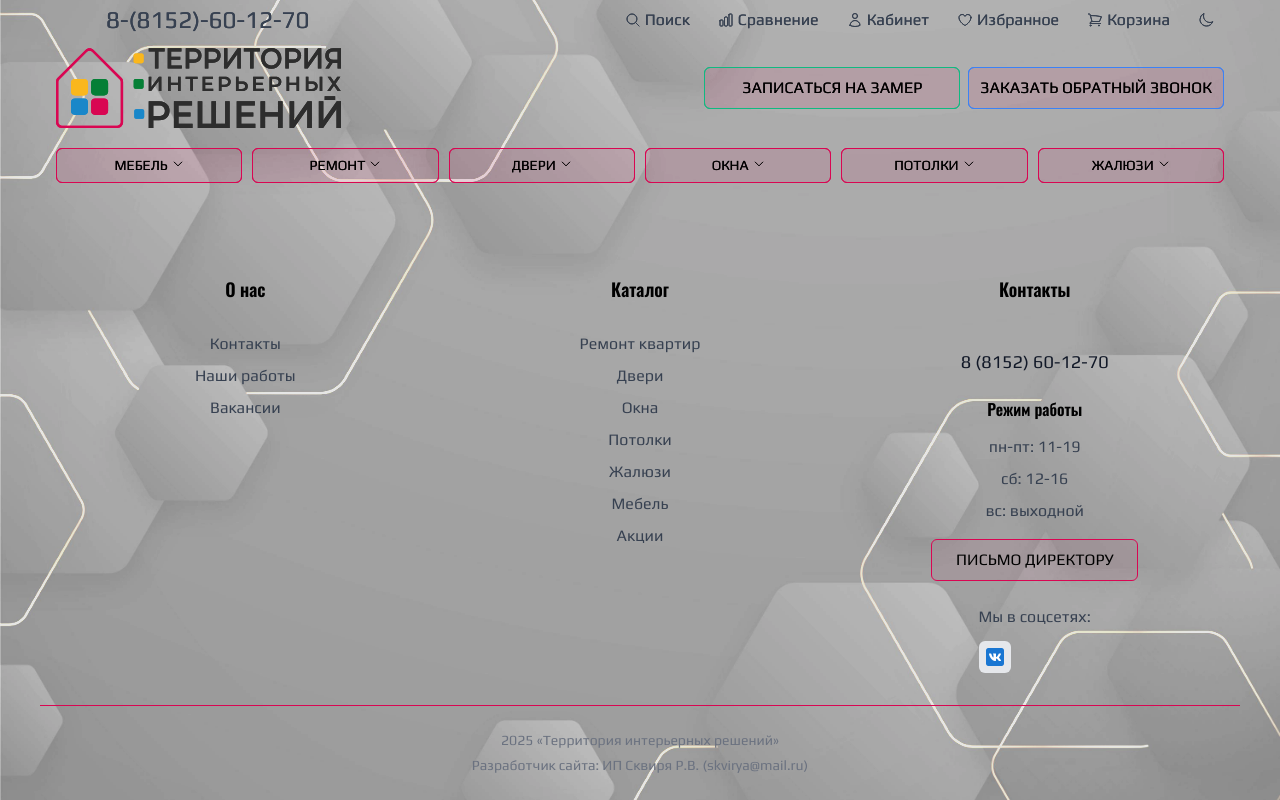
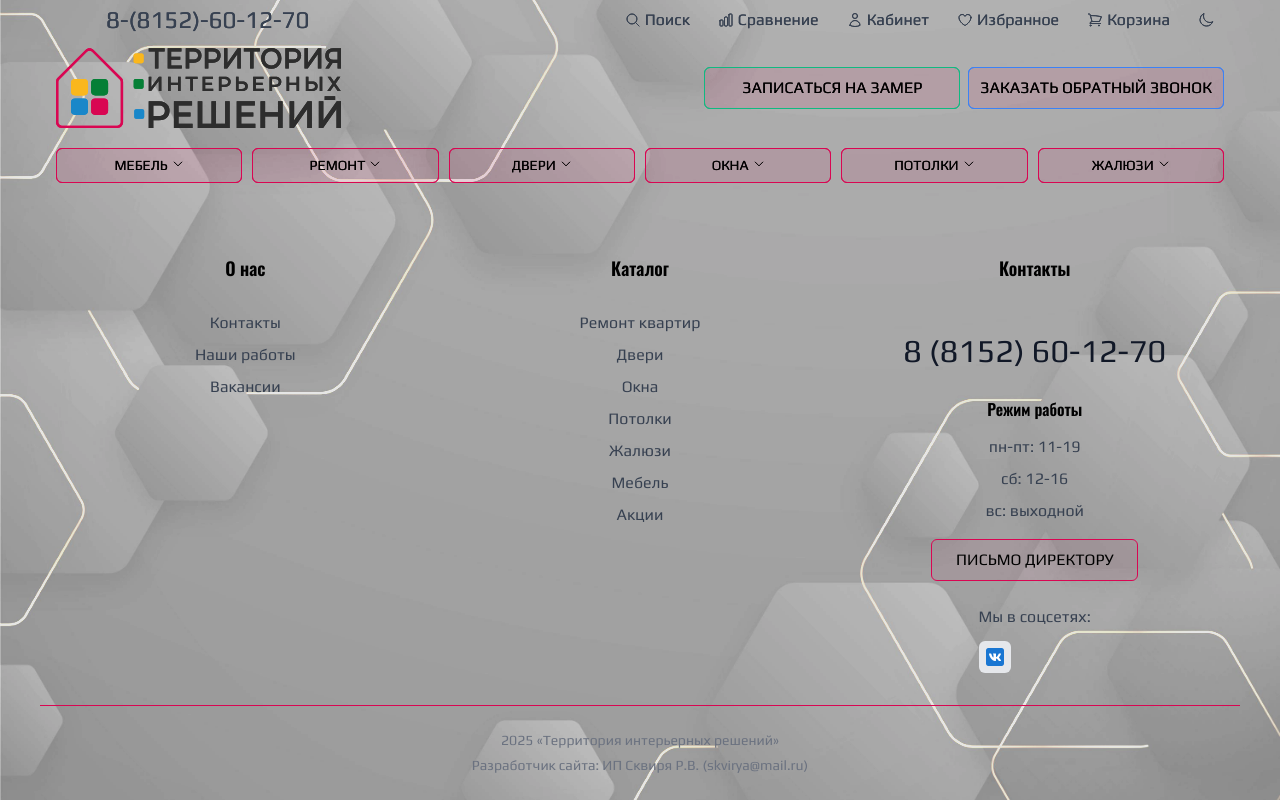
Before and after one commit to Ruslan-Skv/tir-platform, a React (Vite) app in the folder tir-frontend/: page / in a window 1280 px wide. Built offline with nearby package versions, Linux system fonts and the light colour scheme.

Commit message:
fix: поправил шрифт в футере

```diff
--- a/tir-frontend/src/widgets/footer/ui/Footer/ContactSection/ContactSection.module.css
+++ b/tir-frontend/src/widgets/footer/ui/Footer/ContactSection/ContactSection.module.css
@@ -32,7 +32,7 @@
 
 .phone {
   color: #111827;
-  font-size: 1.125rem;
+  font-size: 2rem;
   font-weight: 500;
   margin: 1rem 0;
 }
--- a/tir-frontend/src/widgets/footer/ui/Footer/Footer.module.css
+++ b/tir-frontend/src/widgets/footer/ui/Footer/Footer.module.css
@@ -2,6 +2,7 @@
   background: transparent;
   color: #000;
   display: grid;
+  font-family: play, oswald, arial, system-ui, avenir, helvetica, sans-serif;
   grid-template-rows: 1fr auto; /* Секции растягиваются, копирайт фиксирован */
   margin-top: auto; /* Прижимает к низу */
   min-height: 300px; /* Минимальная высота всего футера */
```
